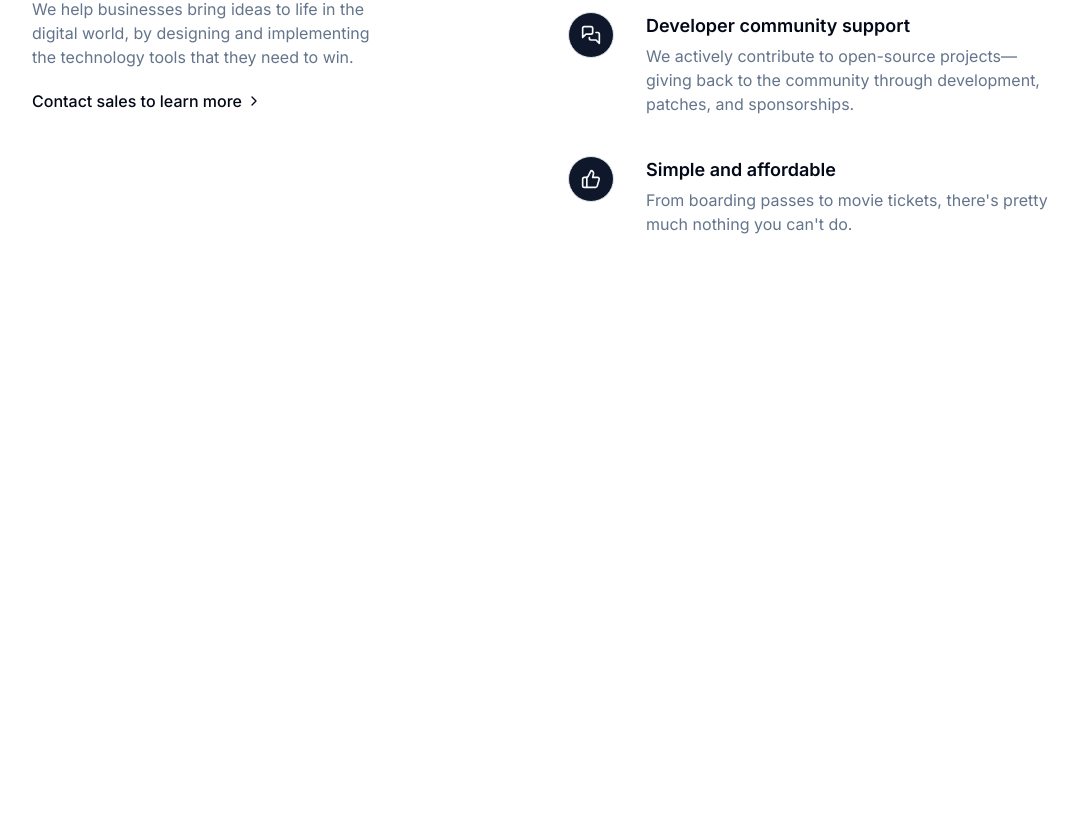
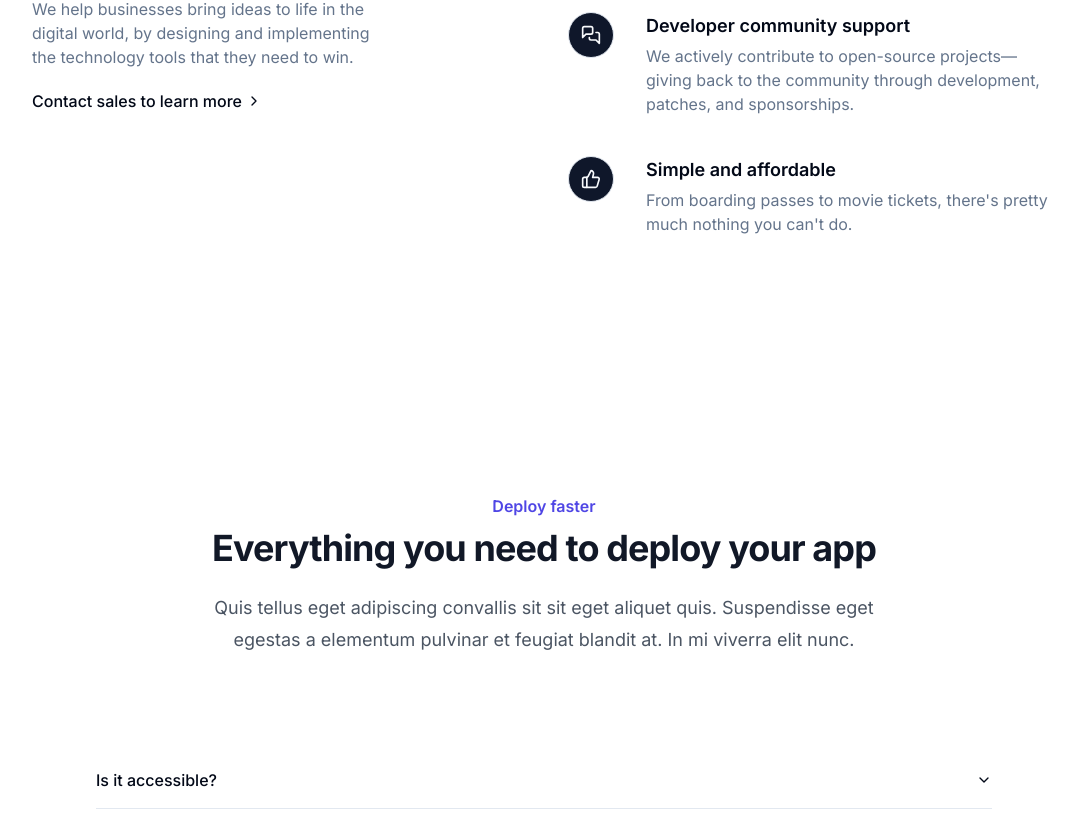
Before and after one commit to Jeden1102/klusol-app, a Next.js app: page / in a window 1280 px wide. Shown: the part 1011-1836 px from the top of the page, without its empty margins (96-1174 px from the left). Before the commit the page ends 1471 px from the top, so only its background shows below. Built offline with nearby package versions, Linux system fonts and the light colour scheme.

Commit message:
master. FAQ section added, navbar styling start.

```diff
--- a/package.json
+++ b/package.json
@@ -9,6 +9,7 @@
     "lint": "next lint"
   },
   "dependencies": {
+    "@radix-ui/react-accordion": "^1.2.0",
     "@radix-ui/react-progress": "^1.1.0",
     "@radix-ui/react-slot": "^1.1.0",
     "class-variance-authority": "^0.7.0",
--- a/src/app/page.tsx
+++ b/src/app/page.tsx
@@ -1,3 +1,4 @@
+import Faq from "@/components/Faq";
 import Features from "@/components/Features";
 import Hero from "@/components/Hero";
 Features;
@@ -6,6 +7,7 @@ export default function Home() {
     <main className="flex flex-col min-h-screen p-24">
       <Hero />
       <Features />
+      <Faq />
     </main>
   );
 }
--- /dev/null
+++ b/src/components/Faq.tsx
@@ -0,0 +1,40 @@
+import {
+  Accordion,
+  AccordionContent,
+  AccordionItem,
+  AccordionTrigger,
+} from "@/components/ui/accordion";
+
+function Faq() {
+  return (
+    <div className="bg-white py-24 sm:py-32">
+      <div className="mx-auto max-w-7xl px-6 lg:px-8">
+        <div className="mx-auto max-w-2xl lg:text-center">
+          <h2 className="text-base font-semibold leading-7 text-indigo-600">
+            Deploy faster
+          </h2>
+          <p className="mt-2 text-3xl font-bold tracking-tight text-gray-900 sm:text-4xl">
+            Everything you need to deploy your app
+          </p>
+          <p className="mt-6 text-lg leading-8 text-gray-600">
+            Quis tellus eget adipiscing convallis sit sit eget aliquet quis.
+            Suspendisse eget egestas a elementum pulvinar et feugiat blandit at.
+            In mi viverra elit nunc.
+          </p>
+        </div>
+        <div className="mx-auto mt-16 max-w-2xl sm:mt-20 lg:mt-24 lg:max-w-4xl">
+          <Accordion type="single" collapsible>
+            <AccordionItem value="item-1">
+              <AccordionTrigger>Is it accessible?</AccordionTrigger>
+              <AccordionContent>
+                Yes. It adheres to the WAI-ARIA design pattern.
+              </AccordionContent>
+            </AccordionItem>
+          </Accordion>
+        </div>
+      </div>
+    </div>
+  );
+}
+
+export default Faq;
--- /dev/null
+++ b/src/components/Navbar.tsx
@@ -0,0 +1,20 @@
+import Link from "next/link";
+
+import { Button } from "@/components/ui/button";
+
+function Navbar() {
+  return (
+    <div className="flex justify-between">
+      <Button asChild>
+        <Link href="#home">Home</Link>
+      </Button>
+      <div className="flex gap-4">
+        <Button asChild>
+          <Link href="#home">Home</Link>
+        </Button>
+      </div>
+    </div>
+  );
+}
+
+export default Navbar;
--- /dev/null
+++ b/src/components/ui/accordion.tsx
@@ -0,0 +1,58 @@
+"use client"
+
+import * as React from "react"
+import * as AccordionPrimitive from "@radix-ui/react-accordion"
+import { ChevronDown } from "lucide-react"
+
+import { cn } from "@/lib/utils"
+
+const Accordion = AccordionPrimitive.Root
+
+const AccordionItem = React.forwardRef<
+  React.ElementRef<typeof AccordionPrimitive.Item>,
+  React.ComponentPropsWithoutRef<typeof AccordionPrimitive.Item>
+>(({ className, ...props }, ref) => (
+  <AccordionPrimitive.Item
+    ref={ref}
+    className={cn("border-b", className)}
+    {...props}
+  />
+))
+AccordionItem.displayName = "AccordionItem"
+
+const AccordionTrigger = React.forwardRef<
+  React.ElementRef<typeof AccordionPrimitive.Trigger>,
+  React.ComponentPropsWithoutRef<typeof AccordionPrimitive.Trigger>
+>(({ className, children, ...props }, ref) => (
+  <AccordionPrimitive.Header className="flex">
+    <AccordionPrimitive.Trigger
+      ref={ref}
+      className={cn(
+        "flex flex-1 items-center justify-between py-4 font-medium transition-all hover:underline [&[data-state=open]>svg]:rotate-180",
+        className
+      )}
+      {...props}
+    >
+      {children}
+      <ChevronDown className="h-4 w-4 shrink-0 transition-transform duration-200" />
+    </AccordionPrimitive.Trigger>
+  </AccordionPrimitive.Header>
+))
+AccordionTrigger.displayName = AccordionPrimitive.Trigger.displayName
+
+const AccordionContent = React.forwardRef<
+  React.ElementRef<typeof AccordionPrimitive.Content>,
+  React.ComponentPropsWithoutRef<typeof AccordionPrimitive.Content>
+>(({ className, children, ...props }, ref) => (
+  <AccordionPrimitive.Content
+    ref={ref}
+    className="overflow-hidden text-sm transition-all data-[state=closed]:animate-accordion-up data-[state=open]:animate-accordion-down"
+    {...props}
+  >
+    <div className={cn("pb-4 pt-0", className)}>{children}</div>
+  </AccordionPrimitive.Content>
+))
+
+AccordionContent.displayName = AccordionPrimitive.Content.displayName
+
+export { Accordion, AccordionItem, AccordionTrigger, AccordionContent }
```
Also changed, not shown: tailwind.config.ts (+8 -8 lines), 1 other file (tests, documents, lock files or other folders).
